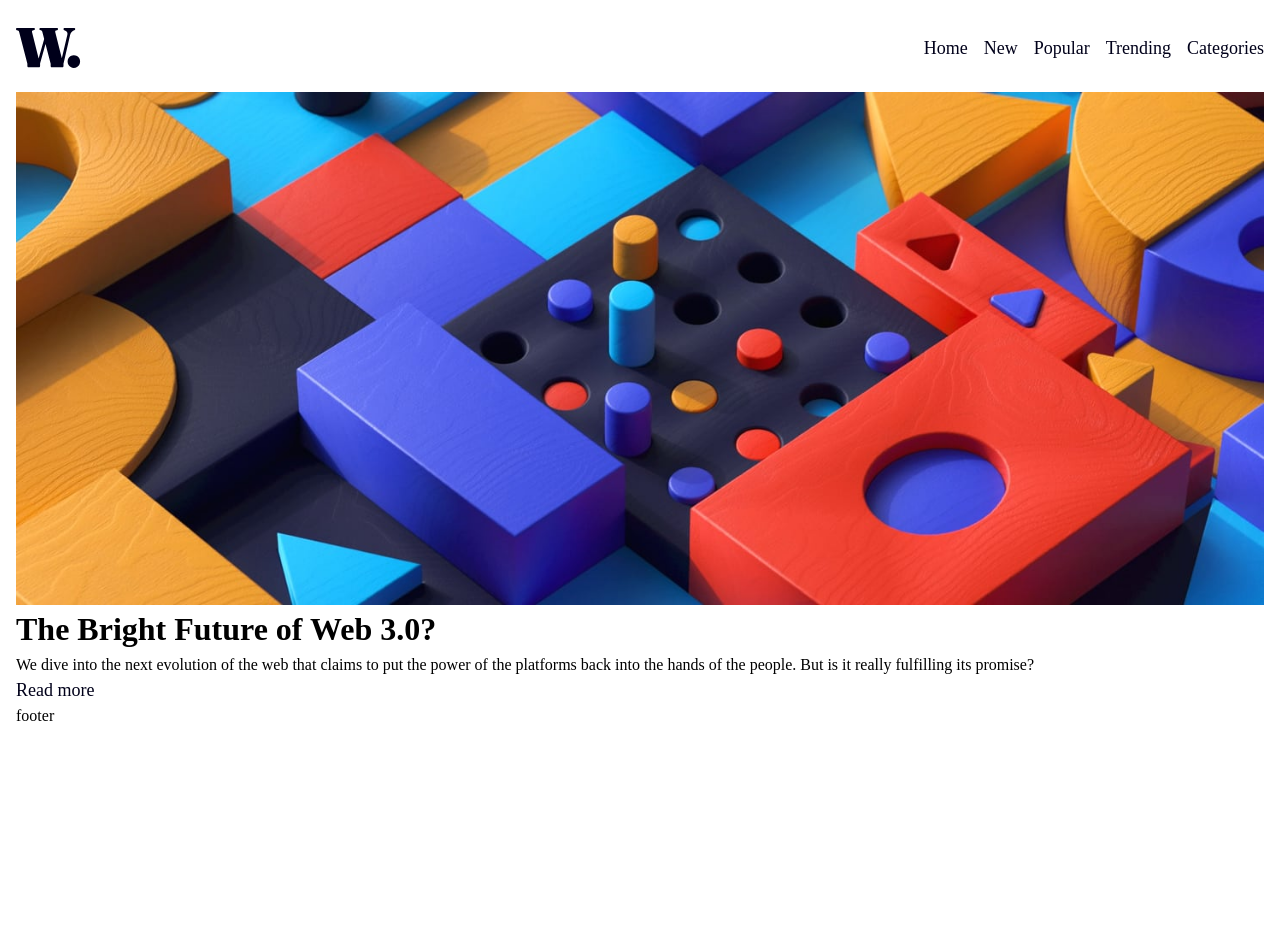
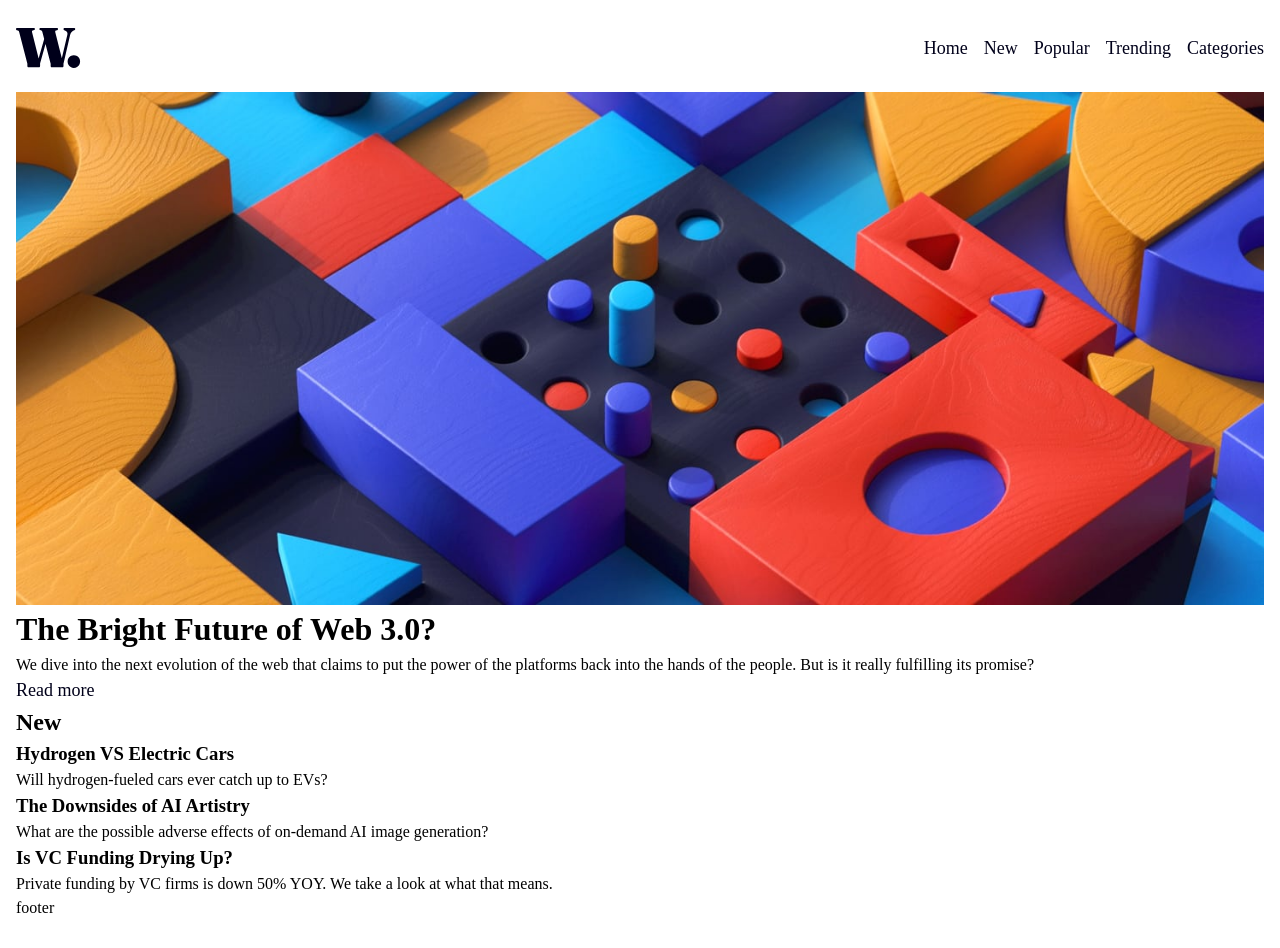
Before and after one commit to queseri/news-homepage, a React (Vite) app: page / in a window 1280 px wide. Before the commit the page ends 800 px from the top, so only its background shows below. Built offline with nearby package versions, Linux system fonts and the light colour scheme; a web font is replaced by a local one.

Commit message:
article setup and layout

```diff
--- a/src/App.jsx
+++ b/src/App.jsx
@@ -14,7 +14,7 @@ function App() {
   }
   return (
     <div className="app font-family">
-      <div className={`overlay ${menu ? "show-overlay" : "" }`}></div>
+      <div className={`overlay ${menu ? "show-overlay" : ""}`}></div>
       <header className="header flex">
         <div className="container-logo">
           <img src={Logo} alt="" />
@@ -36,19 +36,29 @@ function App() {
 
           <ul id="main-nav" className={`main-nav ${menu ? "show-nav" : ""}`}>
             <li>
-              <a className="nav-link" href="">Home</a>
+              <a className="nav-link" href="">
+                Home
+              </a>
             </li>
             <li>
-              <a className="nav-link" href="">New</a>
+              <a className="nav-link" href="">
+                New
+              </a>
             </li>
             <li>
-              <a className="nav-link" href="">Popular</a>
+              <a className="nav-link" href="">
+                Popular
+              </a>
             </li>
             <li>
-              <a className="nav-link" href="">Trending</a>
+              <a className="nav-link" href="">
+                Trending
+              </a>
             </li>
             <li>
-              <a className="nav-link" href="">Categories</a>
+              <a className="nav-link" href="">
+                Categories
+              </a>
             </li>
           </ul>
         </nav>
@@ -68,12 +78,35 @@ function App() {
               power of the platforms back into the hands of the people. But is
               it really fulfilling its promise?
             </p>
-            <a className="nav-link" href=""  rel="noopener noreferrer">
+            <a className="nav-link" href="" rel="noopener noreferrer">
               Read more
               <span className="sr-only">about web3 technology</span>
             </a>
           </div>
         </div>
+        <article>
+          <h2>New</h2>
+          <div className="artcles">
+            <div className="article">
+              <h3>Hydrogen VS Electric Cars</h3>
+              <p>Will hydrogen-fueled cars ever catch up to EVs?</p>
+            </div>
+            <div className="article">
+              <h3>The Downsides of AI Artistry</h3>
+              <p>
+                What are the possible adverse effects of on-demand AI image
+                generation?
+              </p>
+            </div>
+            <div className="article">
+              <h3>Is VC Funding Drying Up?</h3>
+              <p>
+                Private funding by VC firms is down 50% YOY. We take a look at
+                what that means.
+              </p>
+            </div>
+          </div>
+        </article>
       </main>
       <footer>footer</footer>
     </div>
```
